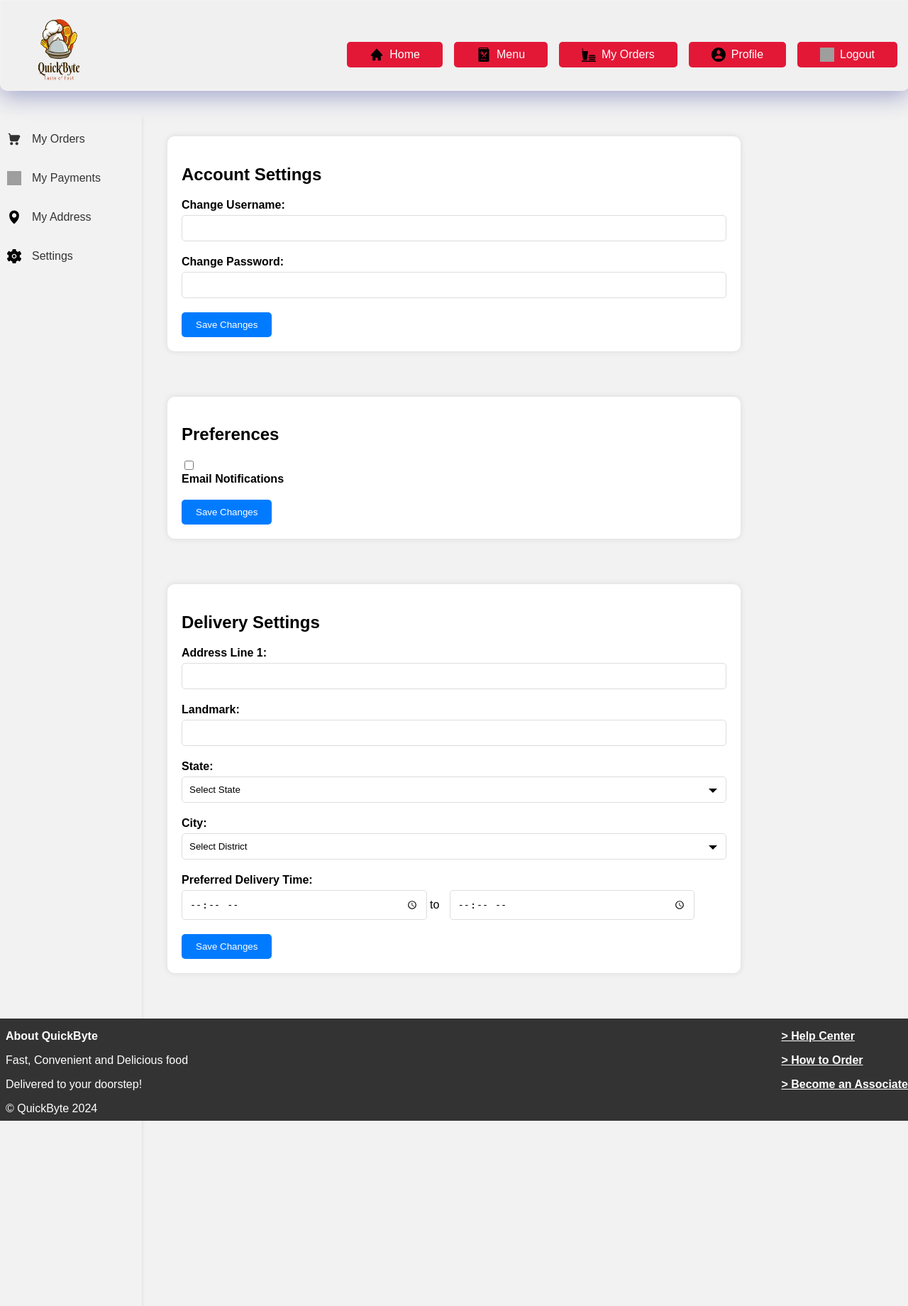
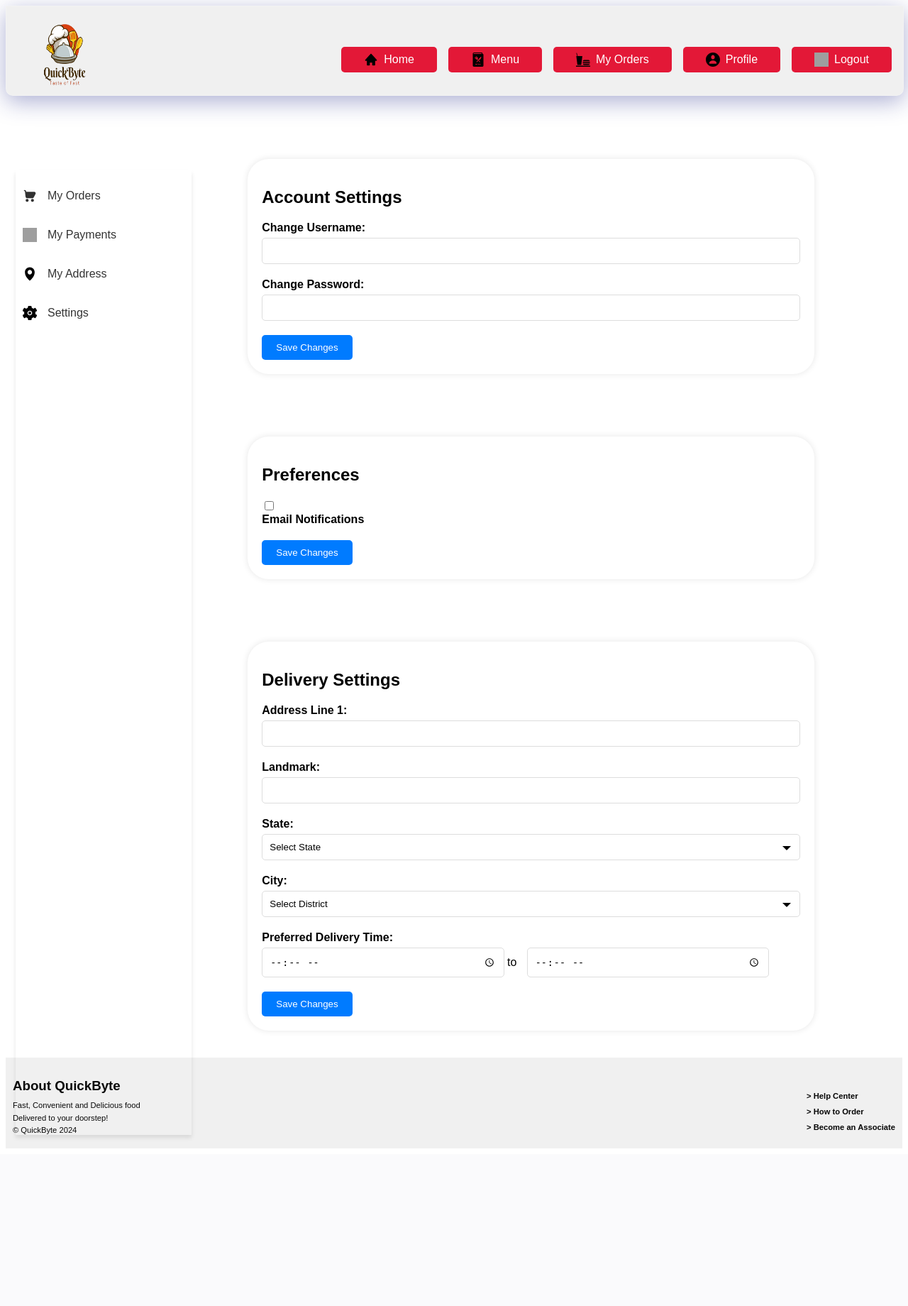
Before and after one commit to TechHubHQ/QuickByte, a Flask app: page /settings in a window 1280 px wide. Shown: the whole page at 71% size. After the commit the page ends 1609 px from the top, so only its background shows below. Run offline with Flask 3, Linux system fonts and the light colour scheme; grey boxes are pictures that could not be loaded.

Commit message:
BUG-FIX: fixed alignments on profile & settings pages

```diff
--- a/Frontend/Static/styles/Settings.css
+++ b/Frontend/Static/styles/Settings.css
@@ -1,8 +1,5 @@
 body {
     font-family: Arial, sans-serif;
-    background: #f2f2f2;
-    margin: 0;
-    width: 100%;
     height: 100%
   }
 
@@ -72,12 +69,12 @@ body {
 
   .sidebar-container {
     position: absolute;
-    left: 0;
-    top: 20%;
-    height: calc(100% - 80px);
-    width: 200px;
+    left: 22px;
+    top: 30%;
+    bottom:-799px;
+    width: 248px;
     box-shadow: 0px 4px 6px rgba(0, 0, 0, 0.1);
-    height: 210%;
+
   }
 
   .main-content {
@@ -112,10 +109,12 @@ body {
 
   .card {
     background: #fff;
-    border-radius: 10px;
+    border-radius: 30px;
     box-shadow: 0 0 10px rgba(0, 0, 0, 0.1);
     padding: 20px;
-    margin: 5% auto;
+    margin-top: 7%;
+    margin-bottom: 3%;
+    margin-left: 27%;
     max-width: 60%;
   }
 
@@ -227,46 +226,49 @@ body {
     background: #d32f2f;
   }
 
-  /*footer*/
-
+  /* Footer */
 footer {
-    background: #333;
-    color: #fff;
+  background-color: rgb(240, 240, 240);
+  color: rgb(10, 10, 10);
+  text-align: center;
+  padding: 10px;
   display: flex;
   justify-content: space-between;
-    position: relative;
-    width: 100%;
-    bottom: 0;
-    left: 0;
-    right: 0;
 }
 
 .footer-left {
-    width: 80%;
+  flex: 1;
+  text-align: left;
+  margin-bottom: 10px;
 }
 
 .footer-left h3 {
-    font-size: 1rem;
-    font-weight: bold;
-    margin-bottom: 1rem;
-    margin-left: 0.5em;
+  margin-bottom: 10px;
 }
 
 .footer-left p {
-    margin-bottom: 0.5rem;
-    margin-left: 0.5em;
+  margin: 0;
+  font-size: 70%;
+}
+
+.footer-left p + p {
+  margin-top: 0.5em;
+}
+
+
+.footer-right {
+  margin-top: 3%;
+  display: flex;
+  flex-direction: column;
+  align-items: flex-start;
+  gap: 10px;
+  font-size: 70%;
 }
 
 .footer-right a {
-    display: block;
-    color: #fff;
-    margin-top: 1em;
+  color: rgb(6, 6, 6);
+  text-decoration: none;
 }
-
-  .footer-right a:hover {
-    text-decoration: underline;
-  }
-
   @media (max-width: 600px) {
 
     footer {
```
Also changed, not shown: Frontend/Static/styles/Profile.css (+7 -5 lines). Lines whose indentation alone changed are shown as unchanged.
